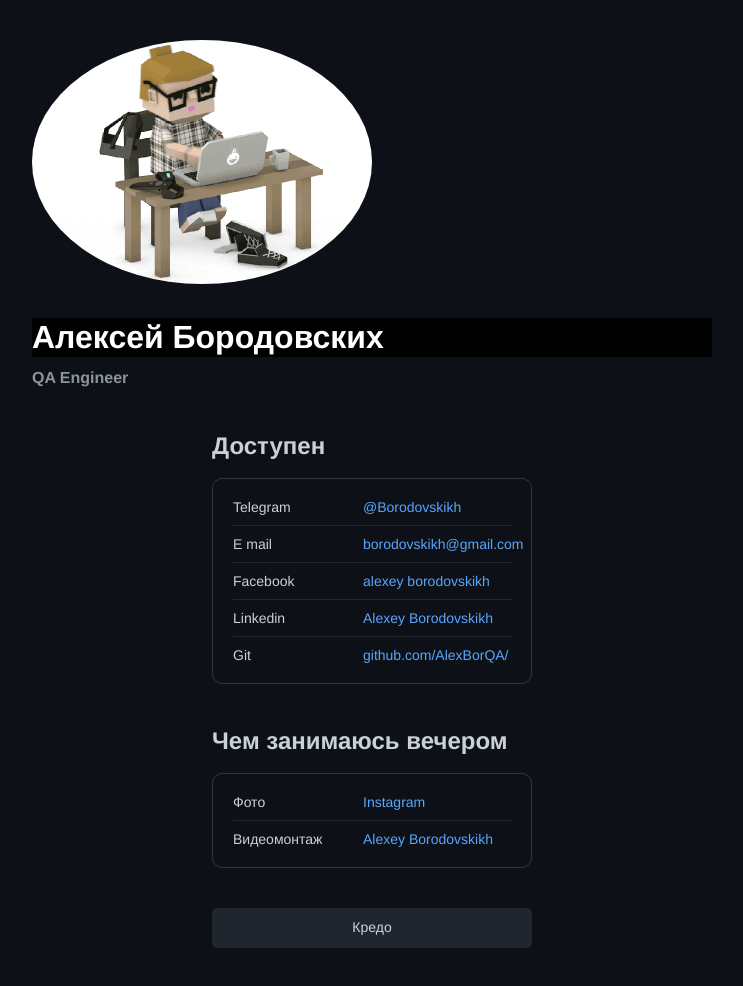
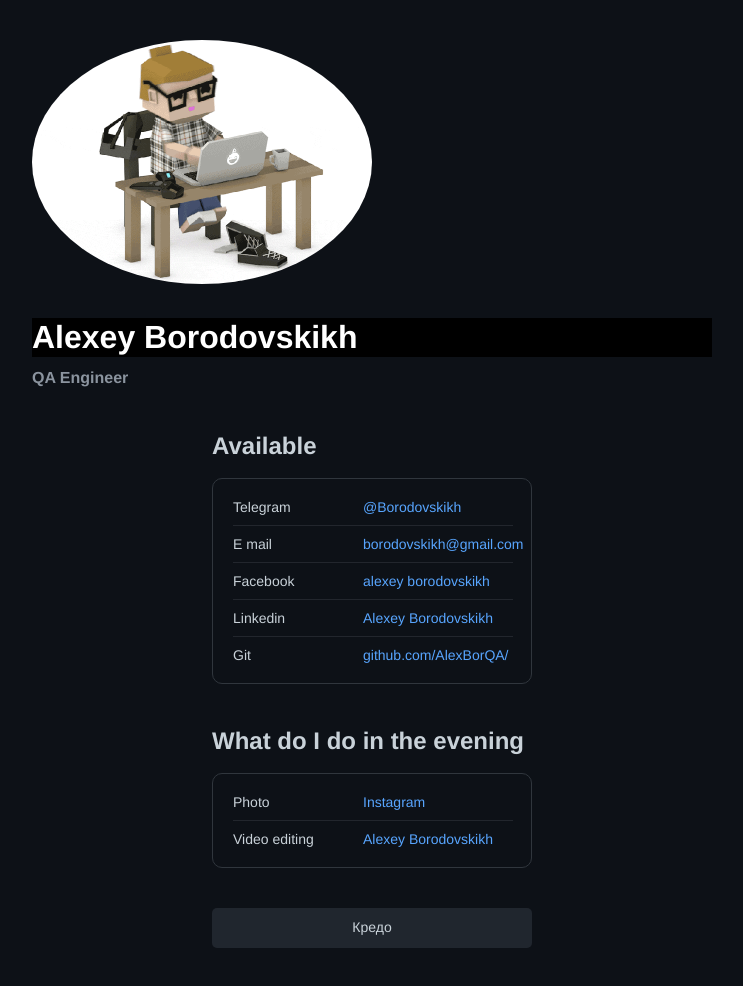
Before and after one commit to AlexBorQA/AlexBorQA.github.io, a plain HTML site: page index.html in a window 1280 px wide. Shown: the whole page, without its empty margins (268-1011 px from the left). Drawn offline with Linux system fonts and the light colour scheme.

Commit message:
Изменил язык на English

```diff
--- a/index.html
+++ b/index.html
@@ -12,12 +12,12 @@
   <body>
     <header class="header">
       <img  src="./alex.gif" width="50%" alt="avatar" class="header__avatar" />
-<h1 class="header__title">Алексей Бородовских</h1>
+<h1 class="header__title">Alexey Borodovskikh</h1>
 <h3 class="header__subtitle">QA Engineer</h3>
     </header>
 <main>
       <section class="links">
-        <h2 class="links__header">Доступен</h2>
+        <h2 class="links__header">Available</h2>
         <ul class="links__container">
           <li class="links__link">
             <p class="links__title">Telegram</p>
@@ -46,14 +46,14 @@
         </ul>
       </section>
       <section class="links">
-        <h2 class="links__header">Чем занимаюсь вечером</h2>
+        <h2 class="links__header">What do I do in the evening</h2>
         <ul class="links__container">
           <li class="links__link">
-            <p class="links__title">Фото</p>
+            <p class="links__title">Photo</p>
             <a class="linsk__link" href="https://www.instagram.com/alexrgbnew/">Instagram</a>
           </li>
           <li class="links__link">
-            <p class="links__title">Видеомонтаж</p>
+            <p class="links__title">Video editing</p>
             <a class="linsk__link" href="https://vimeo.com/borodovskikh/">Alexey Borodovskikh</a>
        </li>
 </ul>
```
